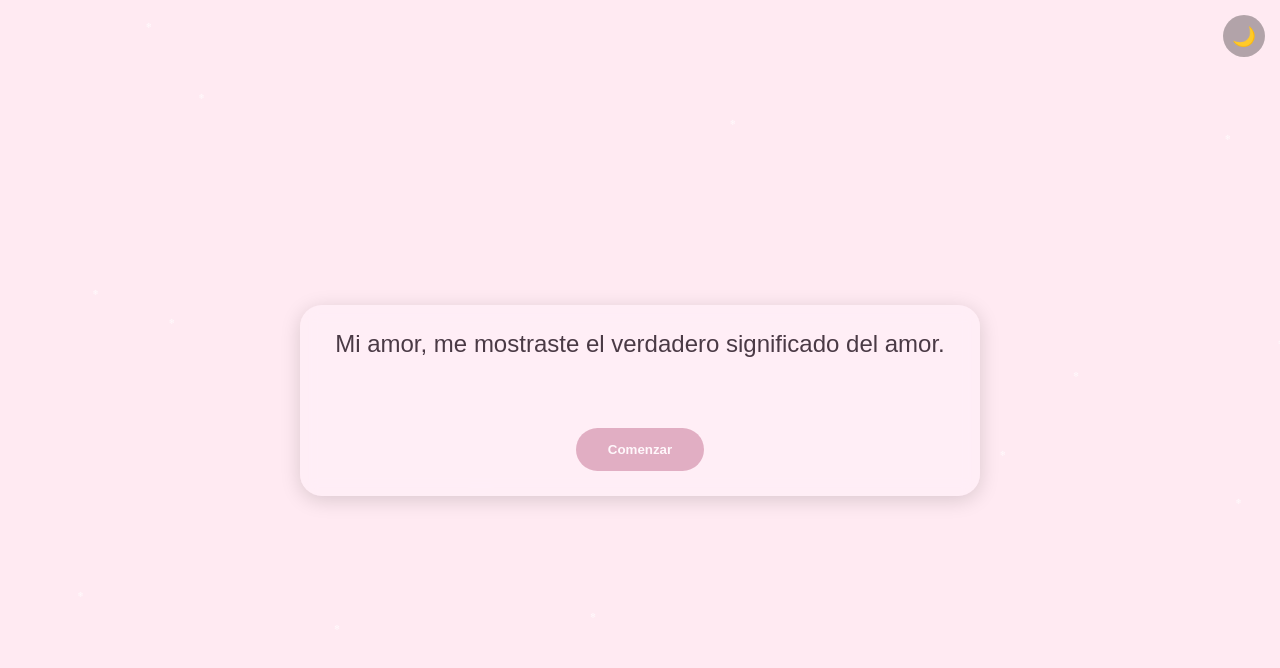
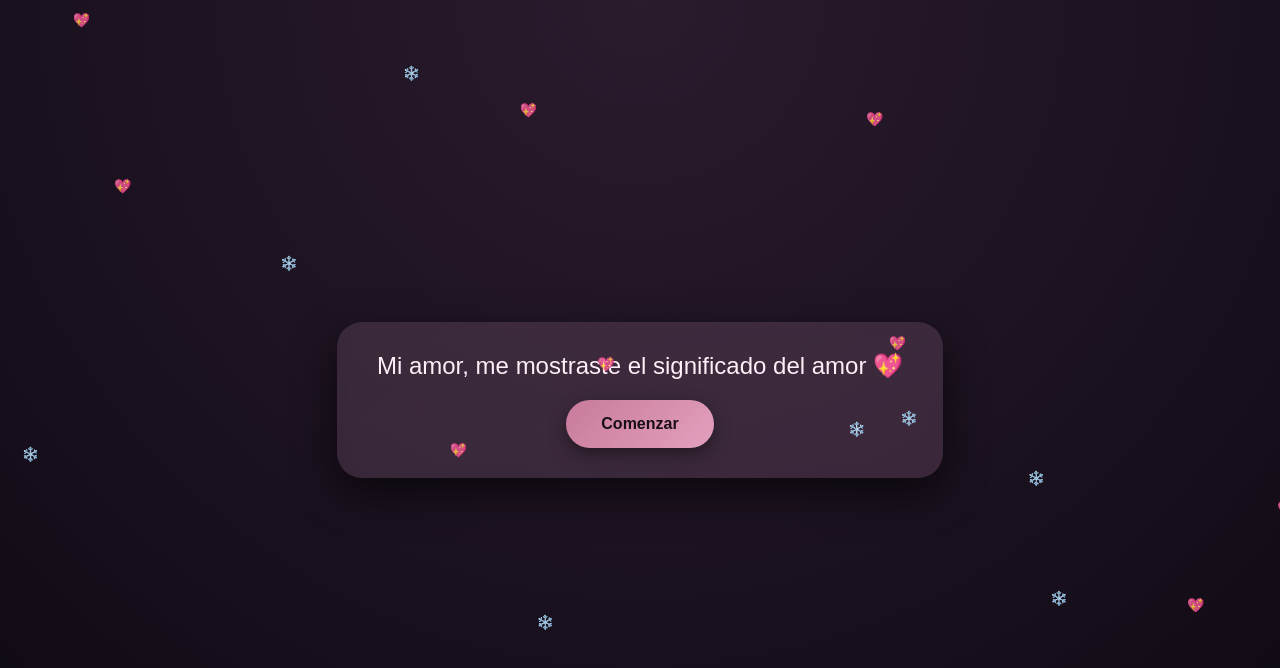
Before and after one commit to Whersmetho/Sorpresita, a plain HTML site: page index.html in a window 1280 px wide. Both pictures are taken after a click on the button "Comenzar". Shown: the top 668 px of the page. Drawn offline with Linux system fonts and the light colour scheme.

Commit message:
Update index.html

```diff
--- a/index.html
+++ b/index.html
@@ -6,254 +6,144 @@
 <title>Una sorpresita</title>
 
 <style>
-:root {
-  --bg-light: #ffeaf2;
-  --bg-dark: #1f1b24;
-  --text-light: #4a3a45;
-  --text-dark: #f5e9f0;
-}
-
+/* ---------------- GENERAL (MODO NOCHE) ---------------- */
 body {
   margin: 0;
   height: 100vh;
   display: flex;
   justify-content: center;
   align-items: center;
-  background-color: var(--bg-light);
-  color: var(--text-light);
+  background: radial-gradient(circle at top, #2a1b2d, #0f0a14);
   font-family: "Poppins", sans-serif;
   overflow: hidden;
-  transition: background 1.2s, color 1.2s;
+  color: #f5e9f0;
 }
 
-/* 🌙 MODO NOCHE */
-body.night {
-  background-color: var(--bg-dark);
-  color: var(--text-dark);
+/* ---------------- CONTENEDOR ---------------- */
+.container {
+  text-align: center;
+  padding: 30px 40px;
+  border-radius: 25px;
+  background: linear-gradient(
+    135deg,
+    rgba(255, 200, 230, 0.12),
+    rgba(200, 140, 180, 0.18)
+  );
+  box-shadow: 0 15px 40px rgba(0, 0, 0, 0.6);
+  max-width: 90%;
+  backdrop-filter: blur(6px);
 }
 
-/* ❄️💖 PARTÍCULAS */
-.particle {
-  position: fixed;
-  top: -10px;
-  pointer-events: none;
-  animation: fall linear infinite;
-}
-
-.snow {
-  color: white;
-  font-size: 0.45rem;
-  opacity: 0.8;
-}
-
-.heart {
-  color: rgba(255, 120, 160, 0.9);
-  font-size: 0.7rem;
-}
-
-@keyframes fall {
-  to { transform: translateY(110vh); }
-}
-
-/* CONTENEDOR */
-.container {
-  z-index: 2;
-  padding: 25px 35px;
-  border-radius: 22px;
-  text-align: center;
-  background: rgba(255, 240, 250, 0.55);
-  backdrop-filter: blur(8px);
-  box-shadow: 0 4px 20px rgba(0,0,0,0.15);
-  max-width: 90%;
-}
-
-/* TEXTO */
+/* ---------------- MENSAJE ---------------- */
 .message {
   font-size: 1.5rem;
-  margin-bottom: 18px;
+  margin-bottom: 20px;
   opacity: 0;
   transition: opacity 1.2s ease;
+  color: #ffeef6;
 }
 
 .message.show {
   opacity: 1;
 }
 
-.signature {
-  margin-top: 15px;
-  font-size: 1.1rem;
-  opacity: 0;
-  transition: opacity 1.5s ease;
-}
-
-.signature.show {
-  opacity: 1;
-}
-
-/* BOTONES */
+/* ---------------- BOTÓN ---------------- */
 .button {
-  padding: 14px 32px;
-  border-radius: 10rem;
-  background-color: rgba(200, 120, 150, 0.9);
-  color: white;
+  padding: 15px 35px;
+  border-radius: 50px;
+  border: none;
+  background: linear-gradient(135deg, #c87a9a, #e3a1be);
+  color: #1a0f16;
   font-weight: bold;
   cursor: pointer;
-  border: none;
-  transition: 0.3s;
-  margin-top: 10px;
+  font-size: 1rem;
+  box-shadow: 0 6px 18px rgba(0,0,0,0.4);
 }
 
 .button:hover {
-  background-color: rgba(220, 140, 170, 0.9);
+  transform: scale(1.05);
 }
 
-.button:disabled {
-  opacity: 0.6;
-  cursor: default;
+/* ---------------- PARTÍCULAS ---------------- */
+.particle {
+  position: absolute;
+  top: -20px;
+  font-size: 14px;
+  animation: fall linear infinite;
+  opacity: 0.85;
+  pointer-events: none;
 }
 
-/* 🌙 BOTÓN NOCHE */
-.toggle-night {
-  position: fixed;
-  top: 15px;
-  right: 15px;
-  background: rgba(0,0,0,0.3);
-  color: white;
-  border: none;
-  border-radius: 50%;
-  width: 42px;
-  height: 42px;
-  cursor: pointer;
-  font-size: 1.2rem;
-  z-index: 3;
-}
-
-/* 🎁 PANTALLA FINAL */
-.final-screen {
-  position: fixed;
-  inset: 0;
-  background: rgba(0,0,0,0.85);
-  display: flex;
-  justify-content: center;
-  align-items: center;
-  flex-direction: column;
-  color: white;
-  font-size: 2.2rem;
-  opacity: 0;
-  pointer-events: none;
-  transition: opacity 1.5s ease;
-  z-index: 5;
-}
-
-.final-screen.show {
-  opacity: 1;
-  pointer-events: all;
-}
-
-/* 📱 MOBILE */
-@media (max-width: 600px) {
-  .message { font-size: 1.2rem; }
-  .signature { font-size: 1rem; }
-  .button { padding: 12px 26px; }
+@keyframes fall {
+  to {
+    transform: translateY(110vh);
+  }
 }
 </style>
 </head>
 
 <body>
 
-<button class="toggle-night" onclick="toggleNight()">🌙</button>
+<!-- AUDIO -->
+<audio id="bgMusic" loop>
+  <source src="cancion.mp3" type="audio/mpeg">
+</audio>
 
 <div class="container">
   <div id="message" class="message"></div>
-
-  <div id="signature" class="signature">
-    Con todo mi corazón,<br>Whers ❤️
-  </div>
-
-  <button id="startBtn" class="button">Comenzar</button>
+  <button class="button" onclick="start()">Comenzar</button>
 </div>
-
-<div id="finalScreen" class="final-screen">
-  🎁 Gracias por existir 💖
-</div>
-
-<!-- 🎶 MÚSICA -->
-<audio id="music" loop>
-  <source src="musica.mp3" type="audio/mpeg">
-</audio>
 
 <script>
 const messages = [
-  "Mi amor, me mostraste el verdadero significado del amor.",
-  "LA verdad me hace feliz, verte a mi lado y que te sientas comoda",
-  "Princesa, eres mi mundo.",
-  "Me siento feliz de pasar estas navidades con vos",
-  "Eres el amor de mi vida.",
-  "Siempre serás mi mundo."
+  "Mi amor, me mostraste el significado del amor 💖",
+  "A pesar de mis errores, te quedaste conmigo",
+  "Desde que llegaste, mi vida cambió por completo",
+  "Me enseñaste que todavía puedo dar más de lo que creí",
+  "Eres el amor de mi vida",
+  "Siempre hasta el final de mis días",
+  "Gracias por existir ✨",
+  "Con todo mi corazón, Whers 💞"
 ];
 
-const importantMessages = [2, 4, 5];
 let index = 0;
+const messageEl = document.getElementById("message");
+const music = document.getElementById("bgMusic");
 let started = false;
 
-const msg = document.getElementById("message");
-const btn = document.getElementById("startBtn");
-const music = document.getElementById("music");
-const sign = document.getElementById("signature");
-const finalScreen = document.getElementById("finalScreen");
+function start() {
+  if (!started) {
+    started = true;
 
-btn.onclick = () => {
-  if (started) return;
-  started = true;
-  btn.disabled = true;
-  music.volume = 0.3;
-  music.play();
-  showMessage();
-  setInterval(showMessage, 10000);
-};
+    // música (solo tras interacción)
+    music.volume = 0.3;
+    music.play().catch(() => {});
 
-function showMessage() {
-  msg.classList.remove("show");
-
-  setTimeout(() => {
-    msg.textContent = messages[index];
-    msg.classList.add("show");
-
-    if (importantMessages.includes(index)) launchHearts();
-
-    if (index === messages.length - 1) {
-      sign.classList.add("show");
-      setTimeout(() => finalScreen.classList.add("show"), 8000);
-    }
-
-    index++;
-  }, 400);
-}
-
-/* ❄️ NIEVE CONSTANTE */
-setInterval(() => createParticle("❄", "snow"), 450);
-
-/* 💖 CORAZONES SOLO EN MOMENTOS IMPORTANTES */
-function launchHearts() {
-  for (let i = 0; i < 18; i++) {
-    setTimeout(() => createParticle("❤", "heart"), i * 120);
+    showMessage();
+    setInterval(showMessage, 9000);
   }
 }
 
-function createParticle(symbol, cls) {
-  const p = document.createElement("div");
-  p.className = `particle ${cls}`;
-  p.innerHTML = symbol;
-  p.style.left = Math.random() * window.innerWidth + "px";
-  p.style.animationDuration = 6 + Math.random() * 6 + "s";
-  document.body.appendChild(p);
-  setTimeout(() => p.remove(), 12000);
+function showMessage() {
+  messageEl.classList.remove("show");
+  setTimeout(() => {
+    messageEl.textContent = messages[index];
+    messageEl.classList.add("show");
+    index = (index + 1) % messages.length;
+  }, 300);
 }
 
-/* 🌙 TOGGLE NOCHE */
-function toggleNight() {
-  document.body.classList.toggle("night");
-}
+/* --------- PARTÍCULAS: CORAZONES + COPOS --------- */
+setInterval(() => {
+  const particle = document.createElement("div");
+  particle.className = "particle";
+  particle.style.left = Math.random() * 100 + "vw";
+  particle.style.animationDuration = 6 + Math.random() * 6 + "s";
+  particle.textContent = Math.random() > 0.5 ? "❄️" : "💖";
+  document.body.appendChild(particle);
+
+  setTimeout(() => particle.remove(), 12000);
+}, 450);
 </script>
 
 </body>
```
